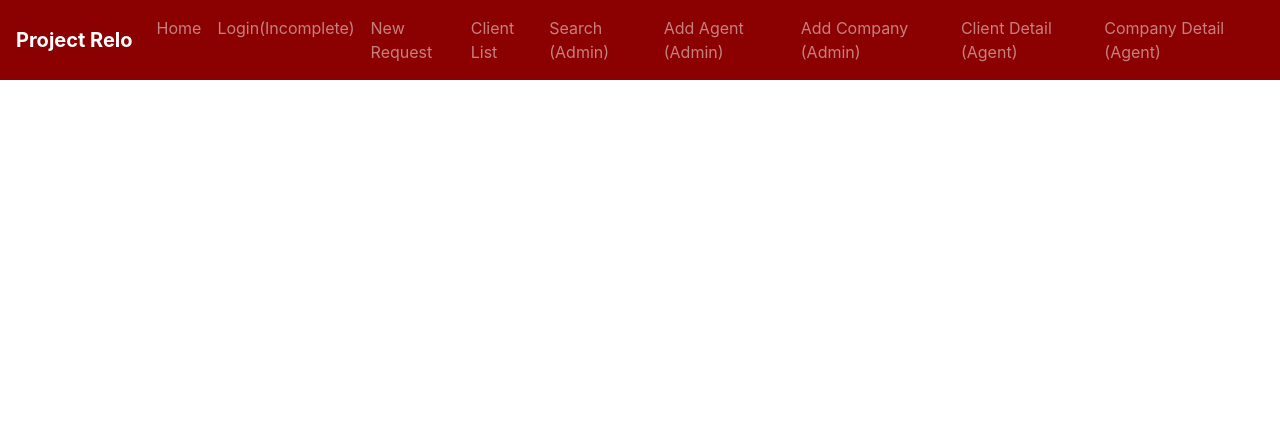
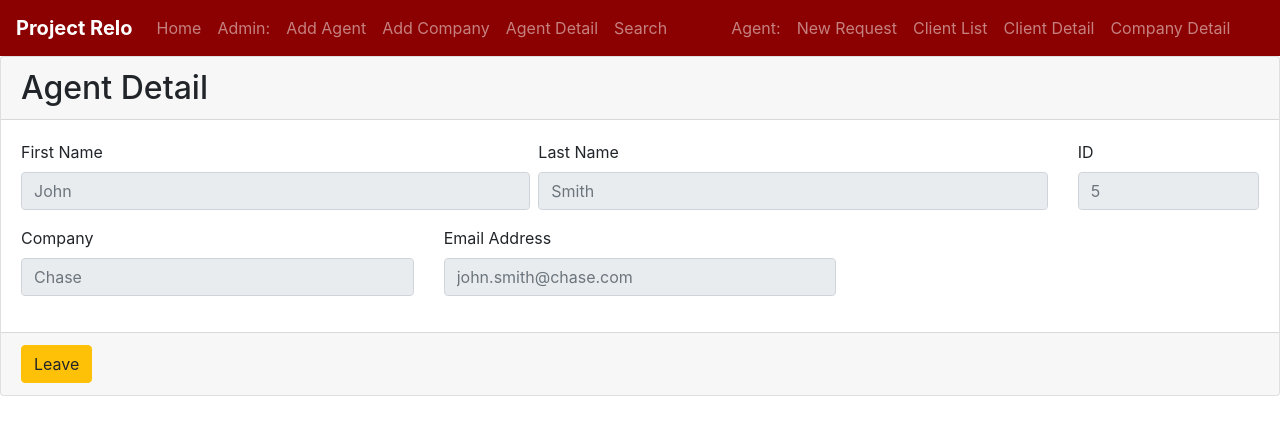
Before and after one commit to kelschbledsoe/project-relo, a React (Create React App) app: page /AgentDetail in a window 1280 px wide. Shown: the top 434 px of the page. Built offline with nearby package versions, Linux system fonts and the light colour scheme; what @aws-amplify/datastore, aws-amplify would draw is missing.

Commit message:
Front-end design change for alpha

```diff
--- /dev/null
+++ b/src/AgentDetail/AgentDetail.js
@@ -0,0 +1,101 @@
+import React from "react";
+
+// reactstrap components
+import {
+    Button,
+    Card,
+    CardHeader,
+    CardBody,
+    CardFooter,
+    FormGroup,
+    Form,
+    Input,
+    Row,
+    Col,
+
+  } from "reactstrap";
+
+function AgentDetail(){
+    return (
+        <>
+          <div className="content">
+            <Row>
+              <Col md="12">
+                <Card>
+                  <CardHeader tag='h2'>
+                    Agent Detail
+                  </CardHeader>
+                  <CardBody>
+                    <Form>
+                      <Row>
+                        <Col className="pr-md-1" md="5">
+                          <FormGroup>
+                            <label>First Name</label>
+                            <Input
+                              placeholder="John"
+                              type="text"
+                              disabled
+                            />
+                          </FormGroup>
+                        </Col>
+                        <Col className="pl-md-1" md="5">
+                          <FormGroup>
+                            <label>Last Name</label>
+                            <Input
+                              placeholder="Smith"
+                              type="text"
+                              disabled
+                            />
+                          </FormGroup>
+                        </Col>
+                        <Col md='2'>
+                          <FormGroup>
+                            <label>ID</label>
+                            <Input
+                              placeholder="5"
+                              type="text"
+                              disabled
+                            />
+                          </FormGroup>
+                        </Col>
+                      </Row>
+                      <Row>
+                        <Col md="4">
+                          <FormGroup>
+                            <label>Company</label>
+                            <Input
+                              placeholder="Chase"
+                              type="text"
+                              disabled
+                            />
+                          </FormGroup>
+                        </Col>
+                        <Col md="4">
+                          <FormGroup>
+                            <label>Email Address</label>
+                            <Input
+                              placeholder="john.smith@chase.com"
+                              type="email"
+                              disabled
+                            />
+                          </FormGroup>
+                        </Col>
+                      </Row>
+
+                    </Form>
+                  </CardBody>
+                  <CardFooter>
+                    <Button href='/' className="btn-fill" color="warning" type="submit">
+                      Leave
+                    </Button>
+                    {' '}
+                  </CardFooter>
+                </Card>
+              </Col>
+            </Row>
+            </div>
+        </>
+      );
+}
+
+export default AgentDetail;
--- a/src/Home/Home.js
+++ b/src/Home/Home.js
@@ -45,7 +45,7 @@ export default function Home(){
                 <Card>
                   <CardHeader>
                     <CardTitle tag='h1'>Welcome to Project Relo</CardTitle>
-                    <CardTitle tag="h4">Recent Clients</CardTitle>
+                    <CardTitle tag="h4">Recent Agents</CardTitle>
                   </CardHeader>
                   <CardBody>
                     {isLoaded ? (
@@ -53,7 +53,7 @@ export default function Home(){
                       <thead className="text-primary">
                         <tr>
                           <th>ID</th>
-                          <th>Name</th>
+                          <th>Last Name</th>
                           <th>Status</th>
                           <th>Select for detail</th>
                         </tr>
@@ -64,7 +64,7 @@ export default function Home(){
                           <td>{index}</td>
                           <td>{agent.lastName}</td>
                           <td>In Progress</td>
-                          <td><Button href="/ClientDetail" color="warning">Detail</Button></td>
+                          <td><Button href="/AgentDetail" color="warning">Detail</Button></td>
                         </tr>)})}
                       </tbody>
                     </Table>
@@ -77,14 +77,13 @@ export default function Home(){
               <Col lg="12" md="12">
                 <Card>
                   <CardHeader>
-                    <CardTitle tag="h4">Recent Mortgage Requests</CardTitle>
+                    <CardTitle tag="h4">Recent Companies</CardTitle>
                   </CardHeader>
                   <CardBody>
                     <Table className="tablesorter" bordered>
                       <thead className="text-primary">
                         <tr>
                           <th>ID</th>
-                          <th>Name</th>
                           <th>Company</th>
                           <th>Status</th>
                           <th>Select for detail</th>
@@ -92,22 +91,19 @@ export default function Home(){
                       </thead>
                       <tbody>
                         <tr>
-                          <td>23</td>
-                          <td>Jackson</td>
+                          <td>21</td>
                           <td>Quicken Loans</td>
                           <td>In Progress</td>
                           <td><Button href="/CompanyDetail" color="warning">Detail</Button></td>
                         </tr>
                         <tr>
-                          <td>21</td>
-                          <td>Jackson</td>
+                          <td>22</td>
                           <td>Chase</td>
                           <td>In Progress</td>
                           <td><Button href="/CompanyDetail" color="warning">Detail</Button></td>
                         </tr>
                         <tr>
-                          <td>20</td>
-                          <td>Price</td>
+                          <td>23</td>
                           <td>PNC Bank</td>
                           <td>In Progress</td>
                           <td><Button href="/CompanyDetail" color="warning">Detail</Button></td>
--- a/src/Routes.js
+++ b/src/Routes.js
@@ -11,6 +11,7 @@ import ClientDetail from "./ClientDetail/ClientDetail"
 import CompanyDetail from "./CompanyDetail/CompanyDetail"
 import Search from "./Search/Search"
 import Login from "./Login/Login"
+import AgentDetail from "./AgentDetail/AgentDetail"
 
 export default class Routes extends Component {
     render() {
@@ -26,6 +27,7 @@ export default class Routes extends Component {
                     <Route path="/CompanyDetail" component={CompanyDetail}/>
                     <Route path="/Search" component={Search}/>
                     <Route path="/Login" component={Login}/>
+                    <Route path="/AgentDetail" component={AgentDetail}/>
                 </Switch>
             </Router>
         )
--- a/src/components/Navbar.js
+++ b/src/components/Navbar.js
@@ -12,18 +12,20 @@ const Navigation = (props) => {
             <Navbar.Collapse id="basic-navbar-nav">
                 <Nav className="mr-auto">
                     <Nav.Link href="/">Home</Nav.Link>
-                    <Nav.Link href="/Login">Login(Incomplete)</Nav.Link>
+                    <Nav.Link href="/">Admin:</Nav.Link>
+                    <Nav.Link href="/AddAgent">Add Agent</Nav.Link>
+                    <Nav.Link href="/AddCompany">Add Company</Nav.Link>
+                    <Nav.Link href="/AgentDetail">Agent Detail</Nav.Link>
+                    <Nav.Link href="/Search">Search</Nav.Link>
+                    <Nav.Link href="/">{""}</Nav.Link>
+                    <Nav.Link href="/">{""}</Nav.Link>
+                    <Nav.Link href="/">{""}</Nav.Link>
+
+                    <Nav.Link href="/">Agent:</Nav.Link>
                     <Nav.Link href="/NewRequest">New Request</Nav.Link>
                     <Nav.Link href="/ClientList">Client List</Nav.Link>
-                    <Nav.Link href="/Search">Search (Admin)</Nav.Link>
-                    <Nav.Link href="/AddAgent">Add Agent (Admin)</Nav.Link>
-                    <Nav.Link href="/AddCompany">Add Company (Admin)</Nav.Link>
-                    <Nav.Link href="/ClientDetail">Client Detail (Agent)</Nav.Link>
-                    <Nav.Link href="/CompanyDetail">Company Detail (Agent)</Nav.Link>
-
-
-
-
+                    <Nav.Link href="/ClientDetail">Client Detail</Nav.Link>
+                    <Nav.Link href="/CompanyDetail">Company Detail</Nav.Link>
                 </Nav>
             </Navbar.Collapse>
         </Navbar>
```
